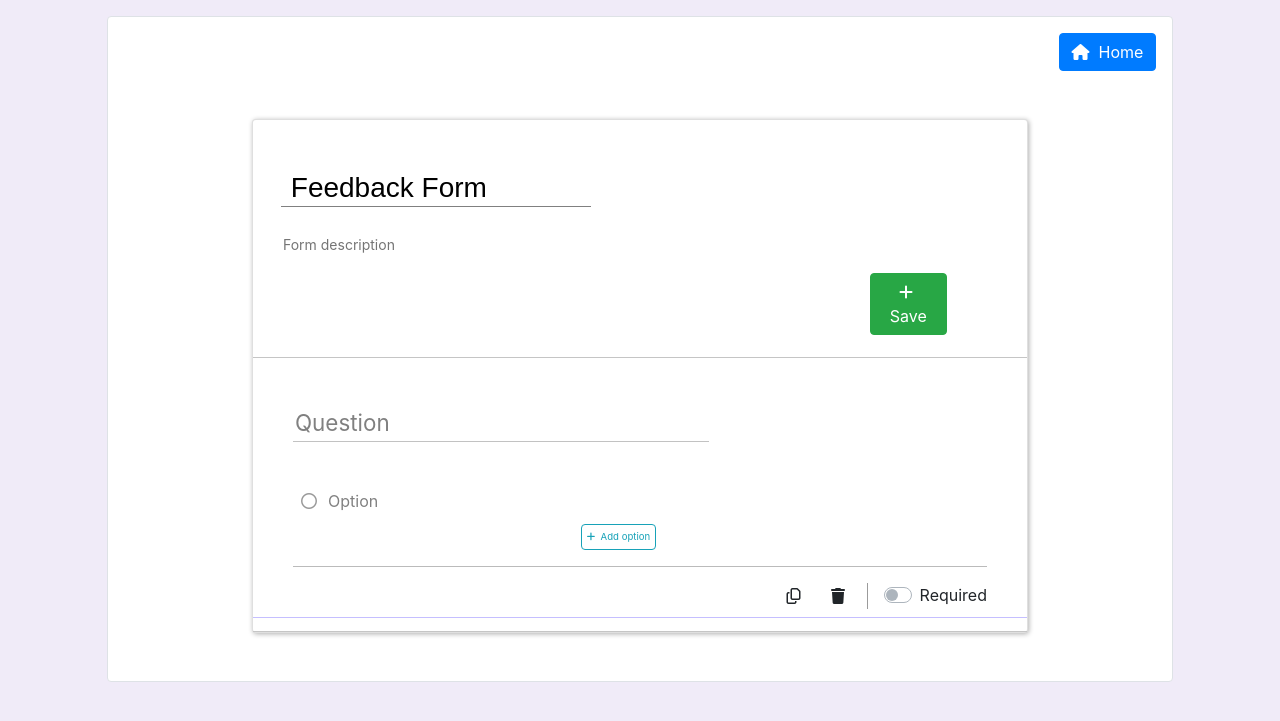
After one commit to VaibhavSaini19/Feedback-Portal, a PHP site: page /feedback.php?cat= in a window 1280 px wide. The commit adds this page. Shown: the top 721 px of the page. Run offline with PHP 8.4, Linux system fonts and the light colour scheme; some libraries are stand-ins or nearby versions.

Commit message:
Form mgt. in DB

```diff
--- a/feedback.css
+++ b/feedback.css
@@ -6,12 +6,13 @@ body {
     background-color: #fff;
 }
 
-.slot:active{
+.slot:active {
     cursor: grabbing;
     box-shadow: 1px 1px 20px cyan;
 }
 
-.fas, .far {
+.fas,
+.far {
     pointer-events: none;
 }
 
@@ -87,6 +88,12 @@ body {
     font-size: 0.5em;
     resize: none;
 }
+.card-title .saveBtn {
+    width: 10%;
+    margin: 0;
+    margin-left: auto;
+    margin-right: 5em;
+}
 
 /*---------------     CARD > SLOT     ----------------*/
 .slot {
@@ -94,6 +101,7 @@ body {
     background-color: #fff;
     display: flex;
     flex-direction: column;
+    border-bottom: 1px solid rgb(197, 191, 255);
 }
 .slot:hover .addSlotBtn {
     display: block;
@@ -151,11 +159,13 @@ body {
 .slot .footer > * {
     vertical-align: middle;
 }
-.slot .footer .deleteBtn, .copyBtn{
+.slot .footer .deleteBtn,
+.copyBtn {
     cursor: pointer;
     transition: 0.2s;
 }
-.slot .footer .deleteBtn:hover, .copyBtn:hover{
+.slot .footer .deleteBtn:hover,
+.copyBtn:hover {
     transform: scale(1.1);
     transition: 0.3s;
 }
--- a/feedback.js
+++ b/feedback.js
@@ -17,9 +17,10 @@ function addOption(addOptBtn) {
         $(slotElement.getElementsByClassName("addOptBtn")).show();
         var parent = addOptBtn.target.parentElement;
         // console.log(parent);
-        var newOption = document.querySelector(".option").cloneNode(true);
+        var newOption = slotElement.querySelector(".option").cloneNode(true);
         newOption.nodeValue = "";
         newOption.getElementsByTagName("input")[0].value = "";
+        console.log(newOption.getElementsByTagName("input")[0].name);
         var btn = addOptBtn.target;
         //console.log(btn);
         parent.insertBefore(newOption, btn);
@@ -49,17 +50,32 @@ function removeOpt(opt) {
     $(slotElement.getElementsByClassName("addOptBtn")).show();
 }
 
+function getSlotsLen() {
+    return document.getElementsByClassName("slot").length;
+}
+
 function addSlot(slot) {
     var referenceChild = slot.target.parentElement.parentElement;
     var parent = referenceChild.parentElement;
     // console.log(referenceChild);
     // console.log(parent);
+    var totalSlots = getSlotsLen() + 1;
     var newSlot = document.querySelector(".slot").cloneNode(true);
-    opts = newSlot.getElementsByClassName("options")[0];
-    opts.innerHTML = `
+    var qn = newSlot.getElementsByClassName("question")[0];
+    qn.innerHTML =
+        `
+    <input type="text" name="question` +
+        totalSlots +
+        `" id="question" placeholder="Question" />
+    `;
+    var opts = newSlot.getElementsByClassName("options")[0];
+    opts.innerHTML =
+        `
     <div class="option">
         <i class="far fa-circle"></i>&nbsp;
-        <input type="text" name="response" id="response" value="" placeholder="Option" />
+        <input type="text" name="response` +
+        totalSlots +
+        `[]" id="response" value="" placeholder="Option" />
         <div class="btn removeBtn" onclick="removeOpt(event)">
             <i class="fas fa-times"></i>
         </div>
--- /dev/null
+++ b/feedback.php
@@ -0,0 +1,188 @@
+<?php
+
+$servername = "localhost";
+$username = "root";
+$password = "";
+$dbname = "feedback_portal";
+
+// Create connection
+$conn = new mysqli($servername, $username, $password, $dbname);
+
+// Check connection
+if ($conn->connect_error) {
+    die("Connection failed: " . $conn->connect_error);
+}
+// echo "Connected successfully";
+
+$tableName = $_GET['cat'];
+$qry = "SELECT * from " . $tableName;
+// $qry = "SELECT * from " . 'test';
+// echo $qry;
+$result = $conn->query($qry);
+
+echo '
+<!DOCTYPE html>
+<html lang="en">
+    <head>
+        <meta charset="UTF-8" />
+        <meta name="viewport" content="width=device-width, initial-scale=1.0" />
+        <meta http-equiv="X-UA-Compatible" content="ie=edge" />
+        <title>Feedback Form</title>
+
+        <!-- jQuery CDN - Slim version (=without AJAX) -->
+        <script
+            src="https://code.jquery.com/jquery-3.3.1.slim.min.js"
+            integrity="sha384-q8i/X+965DzO0rT7abK41JStQIAqVgRVzpbzo5smXKp4YfRvH+8abtTE1Pi6jizo"
+            crossorigin="anonymous"
+        ></script>
+        <!-- jQueryUI CDN source for sortable Drag & drop -->
+        <script src="https://code.jquery.com/jquery-1.12.4.js"></script>
+        <script src="https://code.jquery.com/ui/1.12.1/jquery-ui.js"></script>
+        <!-- Popper.JS -->
+        <script
+            src="https://cdnjs.cloudflare.com/ajax/libs/popper.js/1.14.0/umd/popper.min.js"
+            integrity="sha384-cs/chFZiN24E4KMATLdqdvsezGxaGsi4hLGOzlXwp5UZB1LY//20VyM2taTB4QvJ"
+            crossorigin="anonymous"
+        ></script>
+        <!-- Bootstrap CSS -->
+        <link
+            rel="stylesheet"
+            href="https://stackpath.bootstrapcdn.com/bootstrap/4.3.1/css/bootstrap.min.css"
+            integrity="sha384-ggOyR0iXCbMQv3Xipma34MD+dH/1fQ784/j6cY/iJTQUOhcWr7x9JvoRxT2MZw1T"
+            crossorigin="anonymous"
+        />
+        <!-- Bootstrap JS -->
+        <script
+            src="https://stackpath.bootstrapcdn.com/bootstrap/4.1.0/js/bootstrap.min.js"
+            integrity="sha384-uefMccjFJAIv6A+rW+L4AHf99KvxDjWSu1z9VI8SKNVmz4sk7buKt/6v9KI65qnm"
+            crossorigin="anonymous"
+        ></script>
+
+        <!-- Our custom CSS -->
+        <link rel="stylesheet" href="./feedback.css" />
+        <!-- Our custom JS -->
+        <script src="./feedback.js"></script>
+        <!-- FontAwesome kit-->
+        <script src="https://kit.fontawesome.com/728d1d3dec.js"></script>
+    </head>
+    <body>
+        <div class="container border rounded col-10 mx-auto justify-content-center m-3">
+            <div class="row justify-content-end sticky-top">
+                <a href="./index.html" class="btn btn-primary mt-3 mr-3">
+                    <i class="fas fa-home"></i>&nbsp;
+                    Home
+                </a>
+            </div>
+            <form action="./saveQns.php" method="POST">
+                <input type="hidden" name="tableName" id="tableName" value="'.$tableName.'" />
+                <div class="card m-5 mx-auto">
+                    <h3 class="card-title highlight">
+                        <input type="text" name="title" id="title" value="'.$tableName.' Feedback Form"/>
+                        <textarea name="desc" id="desc" placeholder="Form description"></textarea>
+                        <button type="submit" class="btn btn-success saveBtn">
+                            <i class="fas fa-plus"></i>&nbsp;
+                            Save
+                        </button>
+                    </h3>
+                    <div class="card-body" id="sortable">
+                    ';
+                    if ($result->num_rows > 0)
+                    {
+                        $qnNum = 0;
+                        while($row = $result->fetch_assoc()) {
+                            $qnNum += 1;
+                            echo '
+                        <div class="slot highlight">
+                            <div class="question">
+                                <input type="text" name="question'.$qnNum.'" id="question" value="'.$row["question"].'" />
+                            </div>
+                            <div class="options">
+                            ';
+                            for($i=1; $i<=5; $i++){
+                                $optNum = 'option'.$i;
+                                if(isset($row[$optNum])){
+                                    echo '
+                                    <div class="option">
+                                        <i class="far fa-circle"></i>&nbsp;
+                                        <input type="text" name="response'.$qnNum.'[]" id="response" value="'.$row[$optNum].'" placeholder="option"/>
+                                        <div class="btn removeBtn" onclick="removeOpt(event)">
+                                            <i class="fas fa-times"></i>
+                                        </div>
+                                    </div>
+                                    ';
+                                };
+                                }
+                                echo '
+                                <div class="btn btn-outline-info addOptBtn show" onclick="addOption(event)">
+                                    <i class="fas fa-plus"></i>&nbsp; Add option
+                                </div>
+                            </div>
+                            <div class="footer">
+                                <div class="btn btn-outline-primary addSlotBtn" onclick="addSlot(event)">
+                                    <i class="fas fa-plus"></i>&nbsp; Add Question
+                                </div>
+                                <div class="btn modify copyBtn" onclick="copySlot(event)">
+                                    <i class="far fa-copy"></i>&nbsp;
+                                </div>
+                                <div class="btn modify deleteBtn" onclick="removeSlot(event)">
+                                    <i class="fas fa-trash"></i>&nbsp;
+                                </div>
+                                <div class="verticalRule"></div>
+                                <div class="custom-control custom-switch">
+                                    <input type="checkbox" class="custom-control-input" id="customSwitch1" checked="true"/>
+                                    <label class="custom-control-label" for="customSwitch1">
+                                        Required
+                                    </label>
+                                </div>
+                            </div>
+                        </div>
+                            ';
+                        }
+                    }else{
+                        echo '
+                        <div class="slot highlight">
+                            <div class="question">
+                                <input type="text" name="question0" id="question" placeholder="Question" />
+                            </div>
+                            <div class="options">
+                                <div class="option">
+                                    <i class="far fa-circle"></i>&nbsp;
+                                    <input type="text" name="response0[]" id="response" value="" placeholder="Option" />
+                                    <div class="btn removeBtn" onclick="removeOpt(event)">
+                                        <i class="fas fa-times"></i>
+                                    </div>
+                                </div>
+                                <div class="btn btn-outline-info addOptBtn show" onclick="addOption(event)">
+                                    <i class="fas fa-plus"></i>&nbsp; Add option
+                                </div>
+                            </div>
+                            <div class="footer">
+                                <div class="btn btn-outline-primary addSlotBtn" onclick="addSlot(event)">
+                                    <i class="fas fa-plus"></i>&nbsp; Add Question
+                                </div>
+                                <div class="btn modify copyBtn" onclick="copySlot(event)">
+                                    <i class="far fa-copy"></i>&nbsp;
+                                </div>
+                                <div class="btn modify deleteBtn" onclick="removeSlot(event)">
+                                    <i class="fas fa-trash"></i>&nbsp;
+                                </div>
+                                <div class="verticalRule"></div>
+                                <div class="custom-control custom-switch">
+                                    <input type="checkbox" class="custom-control-input" id="customSwitch1" />
+                                    <label class="custom-control-label" for="customSwitch1">
+                                        Required
+                                    </label>
+                                </div>
+                            </div>
+                        </div>
+                        ';
+                    }
+                    echo '
+                    </div>
+                </div>
+            </form>
+        </div>
+    </body>
+</html>
+';
+$conn->close();
```
Also changed, not shown: feedback.html (deleted, +0 -92 lines), index.html (+5 -5 lines), saveQns.php (added, +53 -0 lines).
